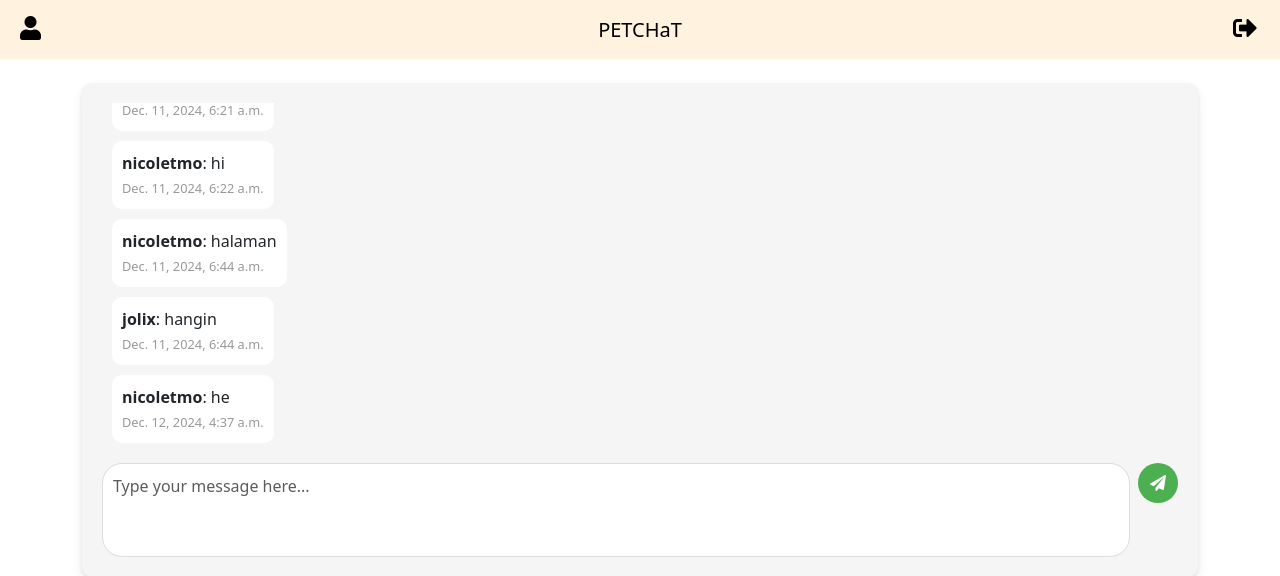
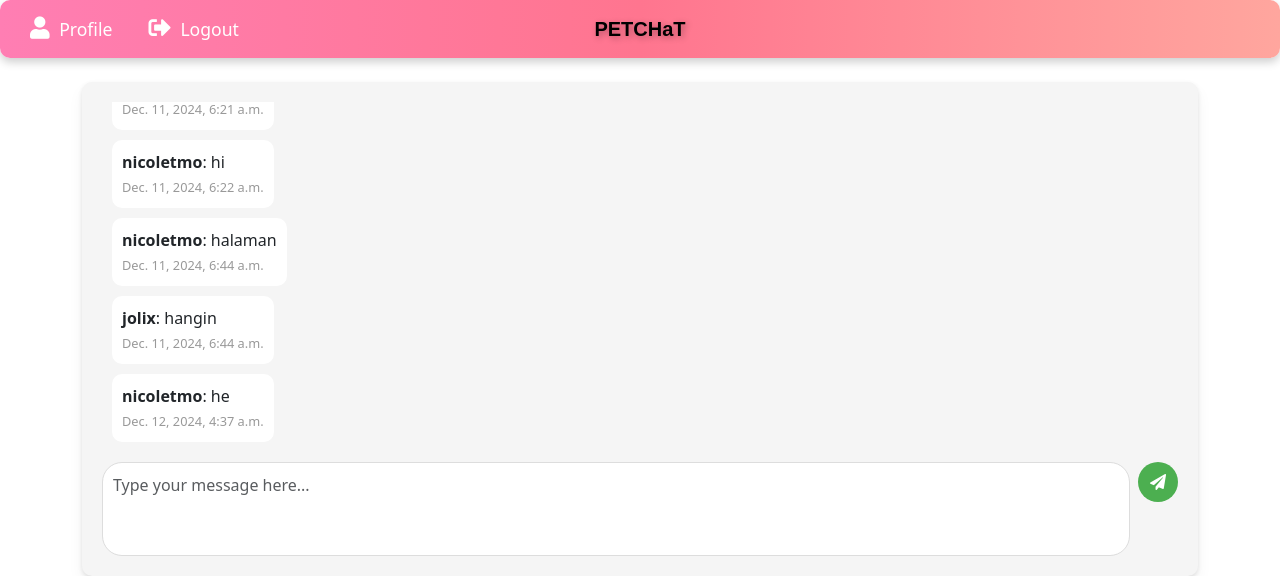
Before and after one commit to Lannion/petchat, a Django app: page /chatroom/ in a window 1280 px wide. Shown: the top 576 px of the page. Run offline with Django 5.2, Linux system fonts and the light colour scheme; a user stored in the database is signed in; data comes from the database, SQL or seed files in the repository.

Commit message:
design navbar

```diff
--- a/app/static/css/style.css
+++ b/app/static/css/style.css
@@ -1,29 +1,84 @@
+/* Animations */
 @keyframes fadeInUp {
-    0% { opacity: 0; }
-    100% { opacity: 1; }
+  0% { opacity: 0; transform: translateY(20px); }
+  100% { opacity: 1; transform: translateY(0); }
 }
 
-@keyframes fadeInDown {
-    0% { opacity: 1; }
-    100% { opacity: 0; }
+/* Navbar Styling */
+.navbar {
+  background: linear-gradient(90deg, #ff7eb3, #ff758f, #ffa69e);
+  box-shadow: 0 4px 10px rgba(0, 0, 0, 0.2);
+  animation: fadeInUp 1s ease-in-out;
+  padding: 10px 20px;
+  border-radius: 10px;
+  position: sticky;
+  top: 0;
+  z-index: 1000;
 }
 
-.navbar-nav .nav-link.right{
-    position: absolute;
-    right: 15px;
-}
-
+/* Navbar Brand */
 .navbar-brand {
+  font-family: 'Quicksand', sans-serif;
+  font-size: 1.8rem;
+  font-weight: bold;
+  color: #ffffff;
   position: absolute;
   left: 50%;
   transform: translateX(-50%);
+  text-decoration: none;
+  text-shadow: 2px 2px 6px rgba(0, 0, 0, 0.3);
+  transition: transform 0.3s ease-in-out, color 0.3s ease-in-out;
 }
-.navbar{
-    background-color: #FFF2DF;
-    animation: fadeInUp 1s ease-in-out;
-    animation: fadeInDown 1s ease-in-out;
 
+.navbar-brand:hover {
+  color: #ffefea;
+  transform: scale(1.1);
 }
+
+/* Nav Links */
+.navbar-nav .nav-link {
+  color: #ffffff;
+  font-size: 1.1rem;
+  margin: 0 10px;
+  padding: 8px 15px;
+  border-radius: 5px;
+  text-decoration: none;
+  transition: background 0.3s ease, transform 0.3s ease;
+}
+
+.navbar-nav .nav-link:hover {
+  background: rgba(255, 255, 255, 0.2);
+  transform: scale(1.05);
+}
+
+/* Icons */
+.navbar-nav .nav-link i {
+  font-size: 1.4rem;
+  margin-right: 5px;
+  transition: transform 0.3s ease, color 0.3s ease;
+}
+
+.navbar-nav .nav-link i:hover {
+  transform: scale(1.2);
+  color: #ffe0e5;
+}
+
+/* Responsive Design */
+@media (max-width: 768px) {
+  .navbar-brand {
+      position: static;
+      transform: none;
+      text-align: center;
+      margin-bottom: 10px;
+  }
+
+  .navbar-nav .nav-link {
+      font-size: 1rem;
+      text-align: center;
+      margin: 5px 0;
+  }
+}
+
 body{
     font-family: 'Courier New', Courier, monospace;
 }
--- a/app/templates/navbar.html
+++ b/app/templates/navbar.html
@@ -3,52 +3,46 @@
 <head>
   <meta charset="UTF-8">
   <meta name="viewport" content="width=device-width, initial-scale=1.0">
-  <title>nav</title>
+  <title>Modern Navbar</title>
   {% load static %}
   <link rel="stylesheet" href="{% static 'css/style.css' %}">
-  <link href="https://cdn.jsdelivr.net/npm/bootstrap@5.3.0-alpha1/dist/css/bootstrap.min.css" rel="stylesheet" integrity="sha384-GLhlTQ8iRABdZLl6O3oVMWSktQOp6b7In1Zl3/Jr59b6EGGoI1aFkw7cmDA6j6gD" crossorigin="anonymous">
-  <link rel="stylesheet" href="https://cdnjs.cloudflare.com/ajax/libs/font-awesome/5.15.4/css/all.min.css"
-      crossorigin="anonymous" referrerpolicy="no-referrer" />
-<script src="https://cdn.jsdelivr.net/npm/bootstrap@5.3.0-alpha1/dist/js/bootstrap.bundle.min.js" integrity="sha384-w76AqPfDkMBDXo30jS1Sgez6pr3x5MlQ1ZAGC+nuZB+EYdgRZgiwxhTBTkF7CXvN" crossorigin="anonymous"></script>
+  <link href="https://cdn.jsdelivr.net/npm/bootstrap@5.3.0-alpha1/dist/css/bootstrap.min.css" rel="stylesheet" crossorigin="anonymous">
+  <link rel="stylesheet" href="https://cdnjs.cloudflare.com/ajax/libs/font-awesome/5.15.4/css/all.min.css" crossorigin="anonymous" />
+  <script src="https://cdn.jsdelivr.net/npm/bootstrap@5.3.0-alpha1/dist/js/bootstrap.bundle.min.js" crossorigin="anonymous"></script>
 </head>
 <body>
-  <nav class="navbar navbar-expand-lg navbar-dark">
+  <nav class="navbar navbar-expand-lg">
     <div class="container-fluid">
-      <a class="navbar-brand text-black" href="{% url 'home' %}">PETCHaT</a>
+      <a class="navbar-brand" href="{% url 'home' %}">PETCHaT</a>
       <button class="navbar-toggler" type="button" data-bs-toggle="collapse" data-bs-target="#navbarSupportedContent" aria-controls="navbarSupportedContent" aria-expanded="false" aria-label="Toggle navigation">
         <span class="navbar-toggler-icon"></span>
       </button>
-
       <div class="collapse navbar-collapse" id="navbarSupportedContent">
         <ul class="navbar-nav me-auto mb-2 mb-lg-0">
-
           {% if user.is_authenticated %}
-          <li class="nav-item ">
-            <a class="nav-link text-black" href="{% url 'profile' %}">
-              <i class="fas fa-user" style="font-size: 24px;"></i>
-            </a>
-          </li>
-          <li class="nav-item ">
-            <a class="nav-link right text-black" href="{% url 'logout' %}">
-              <i class="fas fa-sign-out-alt" style="font-size: 24px;"></i>
-            </a>
-          </li>
-
-          {% else %}
           <li class="nav-item">
-            <a class="nav-link text-black" href="{% url 'register' %}">
-              <i class="fas fa-user-plus" style="font-size: 24px;"></i>
+            <a class="nav-link" href="{% url 'profile' %}">
+              <i class="fas fa-user"></i> Profile
             </a>
           </li>
           <li class="nav-item">
-            <a class="nav-link text-black" href="{% url 'login' %}">
-              <i class="fas fa-sign-in-alt" style="font-size: 24px;"></i>
+            <a class="nav-link" href="{% url 'logout' %}">
+              <i class="fas fa-sign-out-alt"></i> Logout
+            </a>
+          </li>
+          {% else %}
+          <li class="nav-item">
+            <a class="nav-link" href="{% url 'register' %}">
+              <i class="fas fa-user-plus"></i> Register
+            </a>
+          </li>
+          <li class="nav-item">
+            <a class="nav-link" href="{% url 'login' %}">
+              <i class="fas fa-sign-in-alt"></i> Login
             </a>
           </li>
           {% endif %}
-
         </ul>
-
       </div>
     </div>
   </nav>
```
